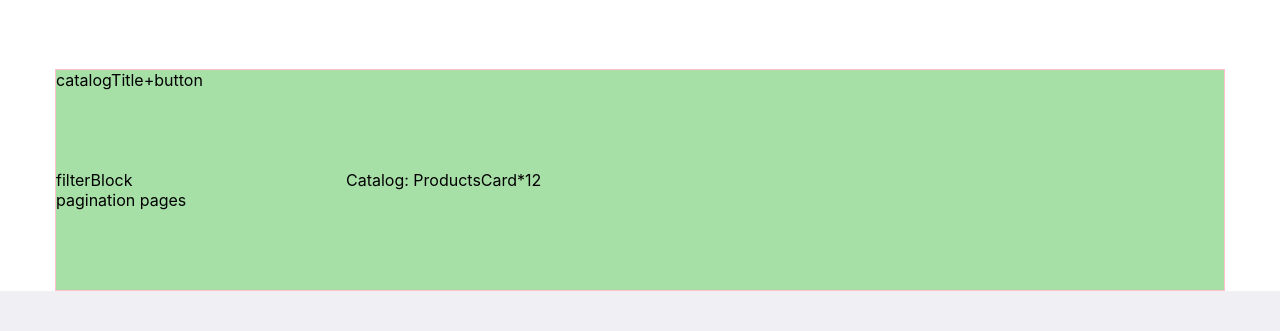
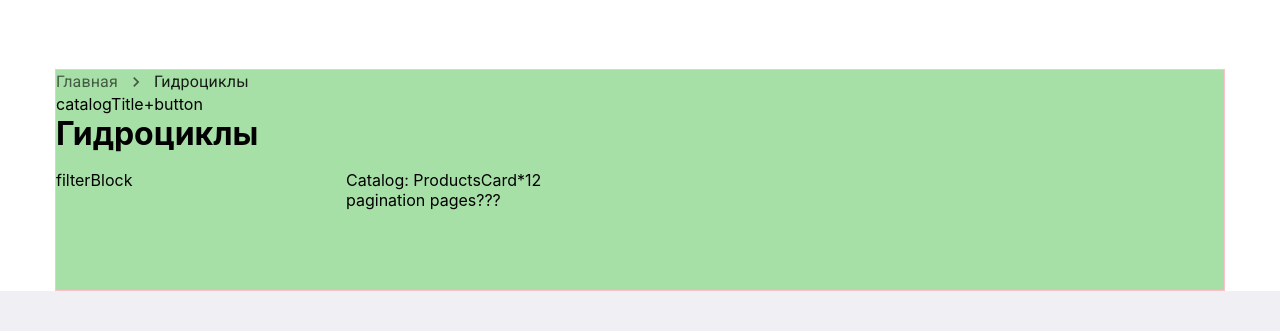
Before and after one commit to ladudasha/Group-shops, a React (Create React App) app: page / in a window 1280 px wide. Shown: the part 2849-3180 px from the top of the page. Built offline with nearby package versions, Linux system fonts and the light colour scheme.

Commit message:
breadcrumbs include in catalogpages commit

```diff
--- /dev/null
+++ b/src/components/basic breadcrumbs/BasicBreadcrumbs.jsx
@@ -0,0 +1,31 @@
+import s from './BasicBreadcrumbs.module.scss';
+
+
+import Breadcrumbs from '@mui/material/Breadcrumbs';
+import Link from '@mui/material/Link';
+import NavigateNextIcon from '@mui/icons-material/NavigateNext';
+
+function handleClick(event) {
+    event.preventDefault();
+    console.info('You clicked a breadcrumb.');
+  }
+
+  export default function BasicBreadcrumbs() {
+    return (
+      <div role="presentation" onClick={handleClick}>
+        <Breadcrumbs separator={<NavigateNextIcon fontSize="small" />} aria-label="breadcrumb">
+          <Link underline="hover" color="inherit" href="/">
+            Главная
+          </Link>
+          <Link
+          underline="hover"
+          color="text.primary"
+          href="/components/breadcrumbs/"
+          aria-current="page"
+        >
+          Гидроциклы
+          </Link>
+        </Breadcrumbs>
+      </div>
+    );
+  }
--- a/src/components/catalog/Catalog.jsx
+++ b/src/components/catalog/Catalog.jsx
@@ -1,5 +1,6 @@
+
+import BasicBreadcrumbs from "../basic breadcrumbs/BasicBreadcrumbs";
 import s from "./Catalog.module.scss";
-
 
 
 function Catalog(props) {
@@ -7,10 +8,16 @@ function Catalog(props) {
         <div className={s.catalog}>
             <div className={s.container}>
                 <div className={s.catalogContent}>
-                    <div className={s.catalogTitleBlock}>catalogTitle+button</div>
+                    <div className={s.catalogTop}>
+                        <BasicBreadcrumbs/>
+                        catalogTitle+button
+                        <h1 id="jetSkis">Гидроциклы</h1>
+                    </div>
+
+
                     <sidebar className={s.filterProductsBlock}>filterBlock</sidebar>
                     <div className={s.catalogCards}>Catalog: ProductsCard*12</div>
-                    <div className={s.paginationPages}>pagination pages</div>
+                    <div className={s.paginationPages}>pagination pages???</div>
                 </div>
 
             </div>
--- a/src/components/catalog/Catalog.module.scss
+++ b/src/components/catalog/Catalog.module.scss
@@ -13,7 +13,7 @@
     grid-template-areas:
     'title title'
     'sidebar catalog'
-    'pagination pagination';
+    'sidebar pagination';
 
 }
 
```
Also changed, not shown: src/components/basic breadcrumbs/BasicBreadcrumbs.module.scss (added).
